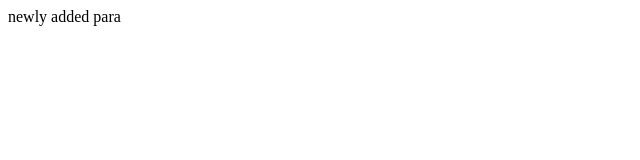
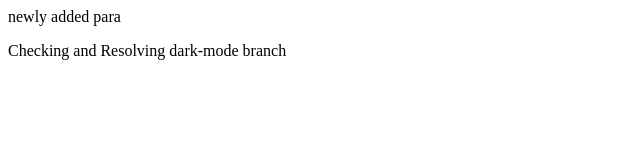
Before and after one commit to Pratham-Saeculum/Github-Practice, a plain HTML site: page index.html in a window 1280 px wide. Shown: the whole page, without its empty margins (0-640 px from the left). Drawn offline with Linux system fonts and the light colour scheme.

Commit message:
check and resolve dark-mode

```diff
--- a/index.html
+++ b/index.html
@@ -1 +1,3 @@
 <p>newly added para</p>
+
+<p>Checking and Resolving dark-mode branch</p>
```
